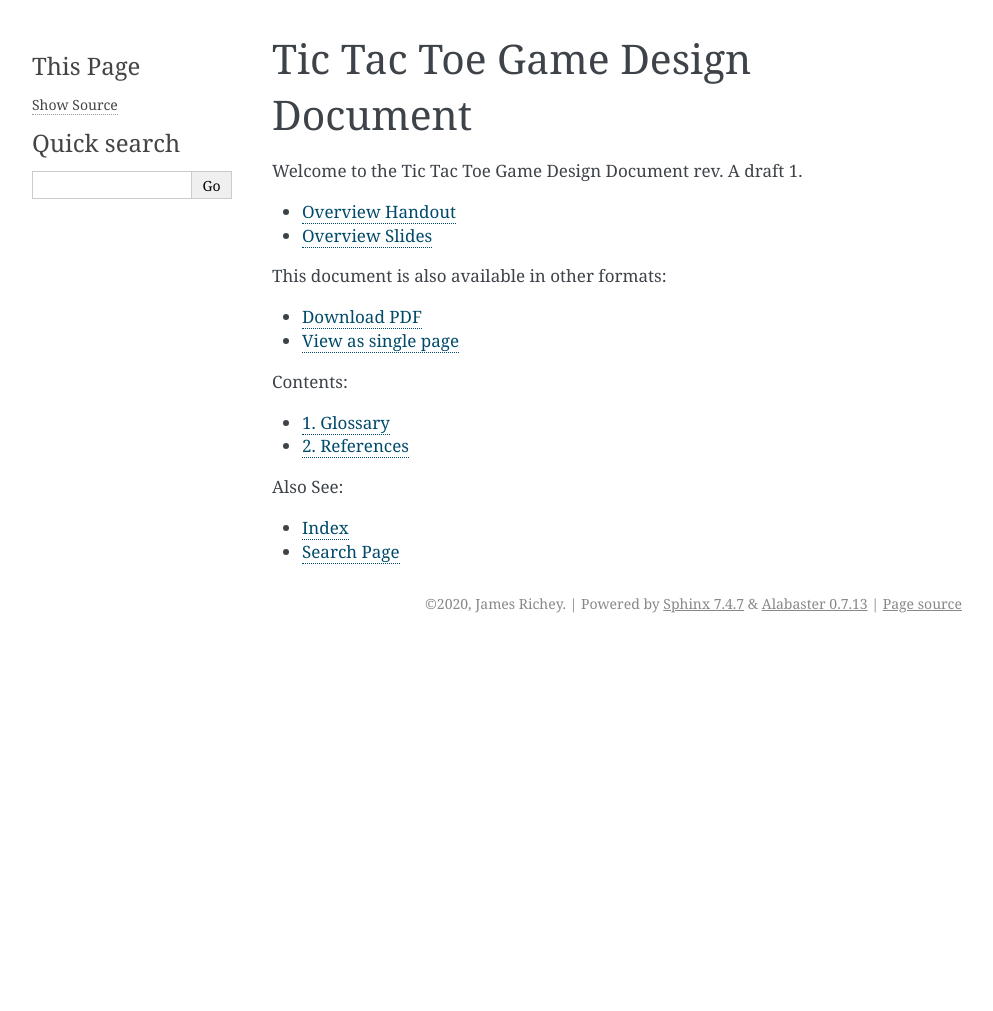
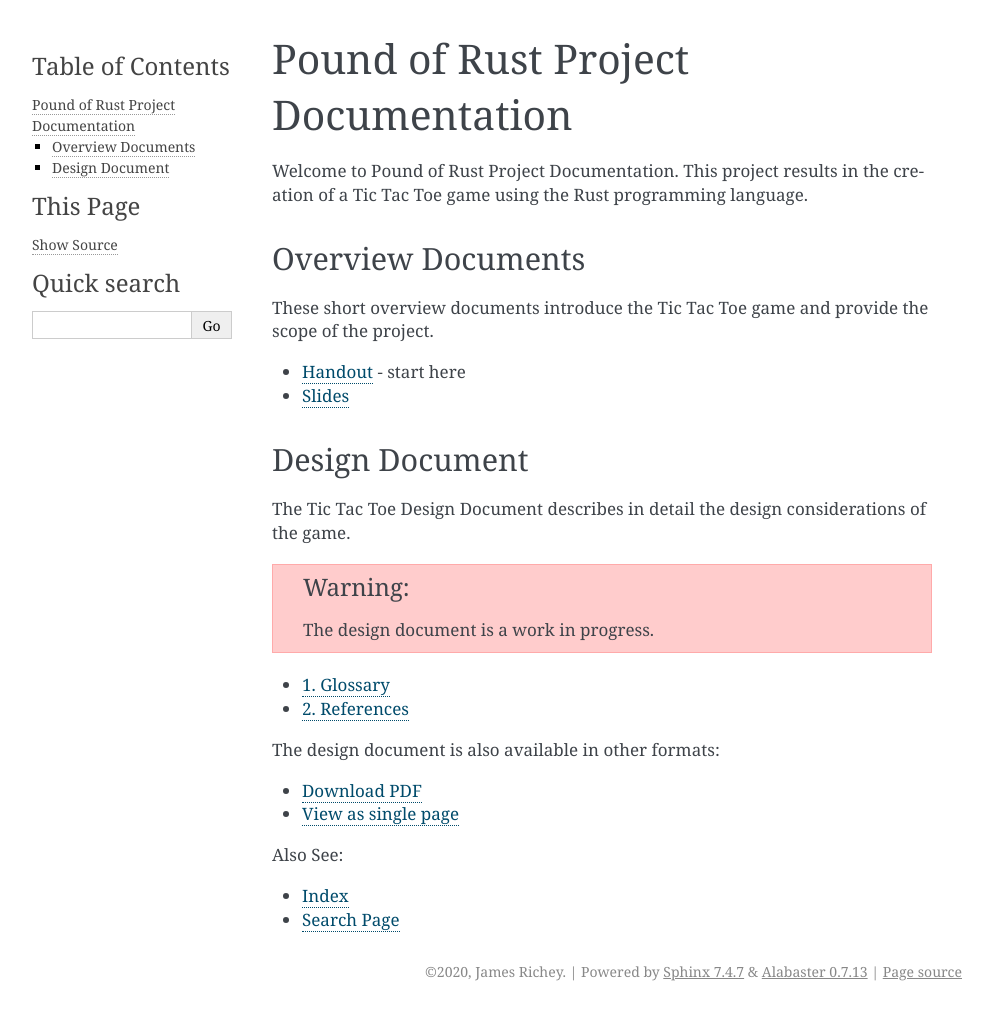
Before and after one commit to fossxo/fossxo-gdd, a Sphinx documentation site: the page built from source/index.rst, in a window 1280 px wide. Shown: the whole page, without its empty margins (148-1141 px from the left). Built offline with Sphinx 7.4.7, drawn with Linux system fonts in a browser that asks for light colours; before the commit the page ends 900 px from its top, so only the background shows below that.

Commit message:
Update README and index pages
Updated the project's README and index pages to help give readers
information on what the project is about and where to get started.

The README now includes a link to the latest released version and
build instructions.

The index page is updated to include sections for the overview and
design documents along with some getting started information.

```diff
--- a/source/conf.py
+++ b/source/conf.py
@@ -59,11 +59,13 @@ html_title = project + " Rev. " + release
 #
 html_theme = 'alabaster'
 
-# For alabaster optoins see https://alabaster.readthedocs.io/en/latest/customization.html
+# For alabaster options see https://alabaster.readthedocs.io/en/latest/customization.html
 html_theme_options = {
     'sidebar_collapse': True,
     'code_font_size': "0.8em",
     'extra_nav_links': {
+        "Overview Handout": "tic-tac-toe-overview-handout.pdf",
+        "Overview Slides": "tic-tac-toe-overview-slides.pdf",
         "GitHub Source": "https://github.com/j-richey/pound-of-rust-docs",
     },
 }
--- a/source/index.rst
+++ b/source/index.rst
@@ -1,20 +1,37 @@
-################################
-Tic Tac Toe Game Design Document
-################################
-
 ..  only:: builder_html and (not singlehtml)
 
-    Welcome to the Tic Tac Toe Game Design Document rev. |release|.
+    ###################################
+    Pound of Rust Project Documentation
+    ###################################
 
-    * `Overview Handout <tic-tac-toe-overview-handout.pdf>`__
-    * `Overview Slides <tic-tac-toe-overview-slides.pdf>`__
+    Welcome to Pound of Rust Project Documentation. This project results in the
+    creation of a Tic Tac Toe game using the Rust programming language.
 
-    This document is also available in other formats:
+    ==================
+    Overview Documents
+    ==================
+    These short overview documents introduce the Tic Tac Toe game and provide
+    the scope of the project.
 
-    * |pdf_download|
-    * `View as single page <singlepage.html>`__
+    * `Handout <tic-tac-toe-overview-handout.pdf>`__ - start here
+    * `Slides <tic-tac-toe-overview-slides.pdf>`__
 
-    Contents:
+
+    ===============
+    Design Document
+    ===============
+    The Tic Tac Toe Design Document describes in detail the design
+    considerations of the game.
+
+    .. warning::  The design document is a work in progress.
+
+
+..  Include top level heading for the single page design document.
+..  only:: singlehtml
+
+    ###########################
+    Tic Tac Toe Design Document
+    ###########################
 
 
 ..  toctree::
@@ -27,6 +44,11 @@ Tic Tac Toe Game Design Document
 
 ..  only:: builder_html and (not singlehtml)
 
+    The design document is also available in other formats:
+
+    * |pdf_download|
+    * `View as single page <singlepage.html>`__
+
     Also See:
 
     * :ref:`genindex`
```
Also changed, not shown: README.md (+48 -1 lines).
